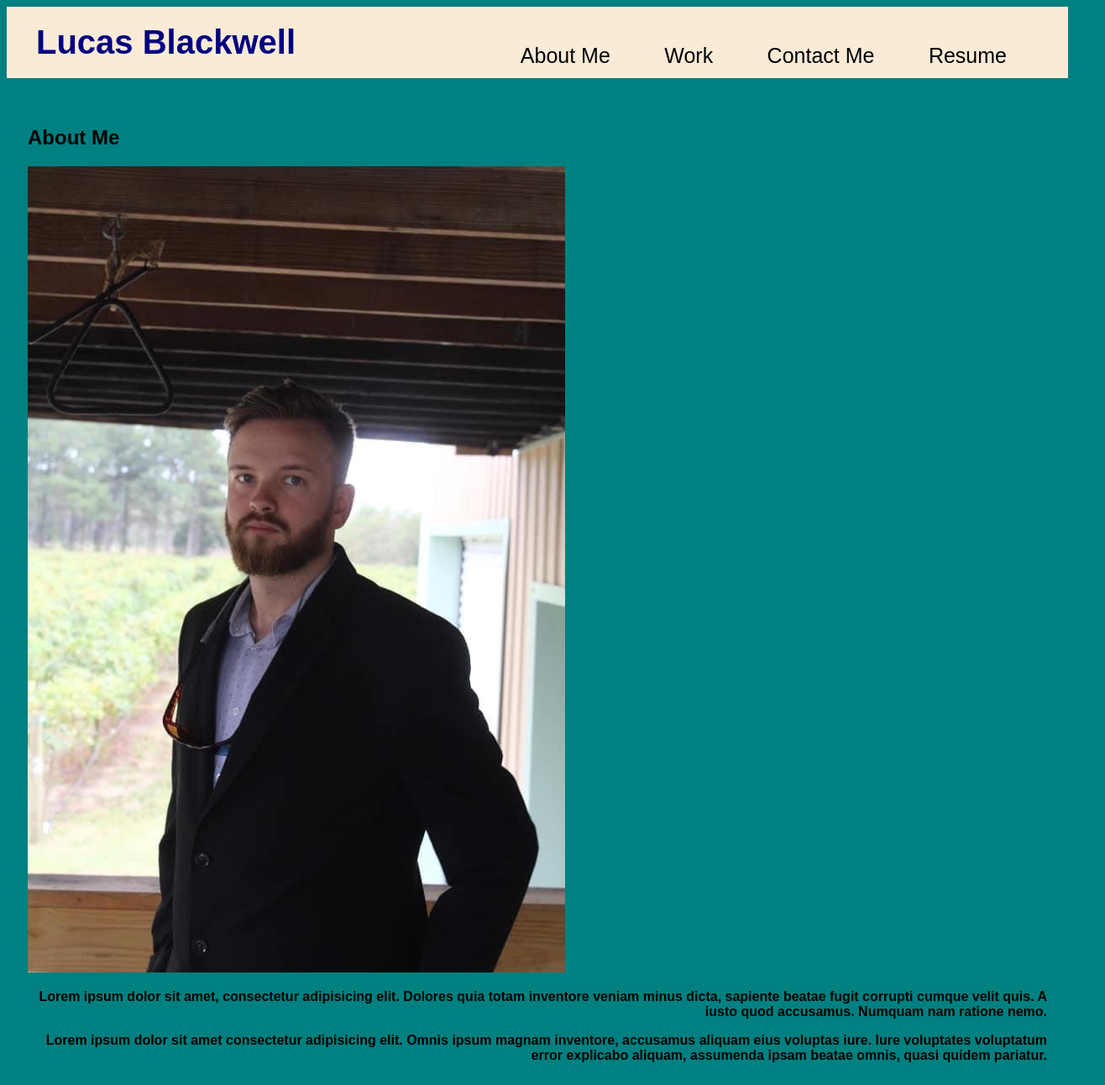
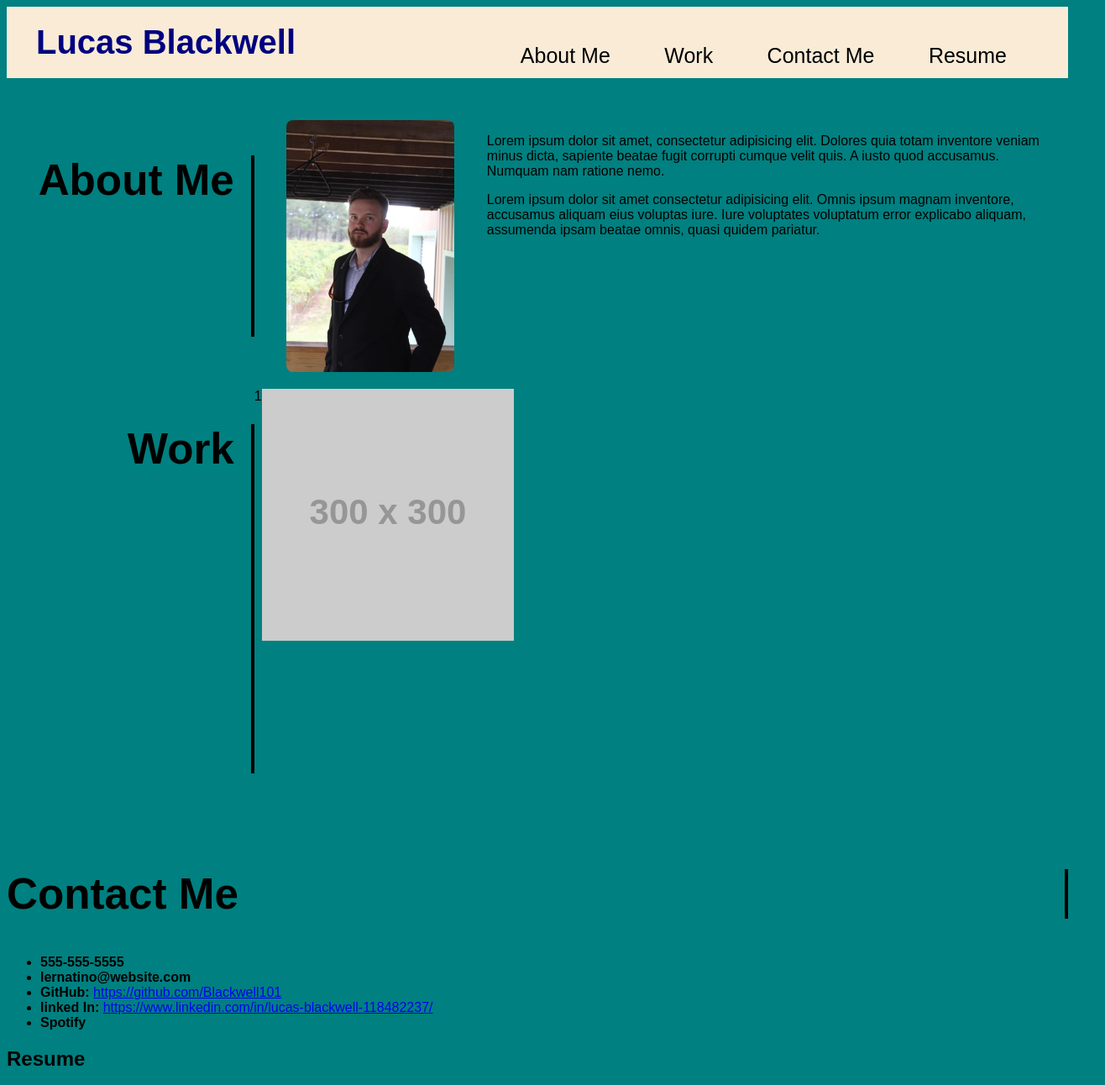
Before and after one commit to Blackwell101/Professional-Portfolio, a plain HTML site: page index.html in a window 1280 px wide. Shown: the top 1292 px of the page at 84% size, 1316 px wide, since content can reach past the window. Drawn offline with Linux system fonts and the light colour scheme; placeholder pictures from the web are drawn by us.

Commit message:
profesional html/css

```diff
--- a/assets/css/style.css
+++ b/assets/css/style.css
@@ -1,8 +1,3 @@
-* {
-    margin: 5;
-    padding: 5;
-}
-
 body {
     background-color: teal;
     font-family: Arial, Helvetica, sans-serif;
@@ -58,3 +53,58 @@ header h1 {
     text-align: right;
 
 }
+
+
+
+.page-section {
+    display: flex;
+    flex-direction: row;
+    justify-content: space-between;
+    margin-top: 20px;
+}
+
+.about-me-img {
+    max-width: 200px;
+    /* flex: 0 0 25%; */
+    border-radius: 8px;
+    /* display: block; */
+    object-fit: cover;
+}
+
+.section-h2 {
+    flex: 0 0 20%;
+    padding-right: 20px;
+    text-align: right;
+    border-right: 4px solid #000;
+    font-size: 4vw;
+}
+
+.section-div {
+    flex: 0 0 55%;
+}
+
+.section-div-2 {
+    flex: 0 0 80%;
+    display: flex;
+}
+
+main {
+    padding: 30px;
+}
+
+.work-div-1 {
+    flex-basis: 100%;
+    height: 500px;
+}
+
+.section-div-2 {
+    padding-right: 50px;
+}
+
+.contact-me {
+    flex: 0 0 20%;
+    padding-right: 20px;
+    text-align: left;
+    border-right: 4px solid #000;
+    font-size: 4vw;
+}
--- a/index.html
+++ b/index.html
@@ -34,27 +34,55 @@
     </header>
 
 <!--about me section-->
-    <section class="hero">
+    <!-- <section class="hero">
         <div class="hero-form">
             <h2 class="Me"></h2>
         <h2>About Me</h2>
-        <img src="./assets/unnamed.jpg" alt="lucas Blackwell" style="width:200;height:200;">
+        </div>
+    </section> -->
+    <main>
+        <section class="page-section">
+
+            <h2 class="section-h2">About Me</h2>
+
+            <img src="./assets/unnamed.jpg" alt="lucas Blackwell" class="about-me-img">
+            <div class="section-div">
                 <p>Lorem ipsum dolor sit amet, consectetur adipisicing elit. Dolores quia totam inventore veniam minus dicta, sapiente beatae fugit corrupti cumque velit quis. A iusto quod accusamus. Numquam nam ratione nemo.</p>
                 <p>Lorem ipsum dolor sit amet consectetur adipisicing elit. Omnis ipsum magnam inventore, accusamus aliquam eius voluptas iure. Iure voluptates voluptatum error explicabo aliquam, assumenda ipsam beatae omnis, quasi quidem pariatur.</p>
             </div>
         </section>
+        <section class="page-section">
+            <h2 class="section-h2">Work</h2>
 
-<!--work section-->
+            <div class="section-div-2">
+                <a>
+                    <div class="work-div-1">
+                        1
+                    </div>
+                </a>
+                    <a>
+                       <div> <img src="https://via.placeholder.com/300" alt="work pic" class="work-2">
+                       </div>
+                    </a>
+
+
+            </div>
+
+        </section>
+
+    </main>
+
+<!-- work section
     <section class="work">
         <div class="projects">
         <h2>Work</h2>
     </div>
-    </section>
+    </section> -->
 
 <!--contact Me section-->
-    <section class="contact me">
-        <div class="info"></div>
-        <h2>Contact Me</h2>
+    <section class="page-section-2">
+        <div class="info">
+        <h2 class="contact-me">Contact Me</h2>
         <ul>
             <li><strong>555-555-5555</strong> <a href="#"></a></li>
             <li><strong>lernatino@website.com</strong> <a href="#"></a></li>
@@ -74,9 +102,7 @@
 
    <footer>
         <h2>❤️ Made with love Lucas Blackwell</h2>
-
    </footer>
-
 
 
 
```
Lines whose indentation alone changed are shown as unchanged.
